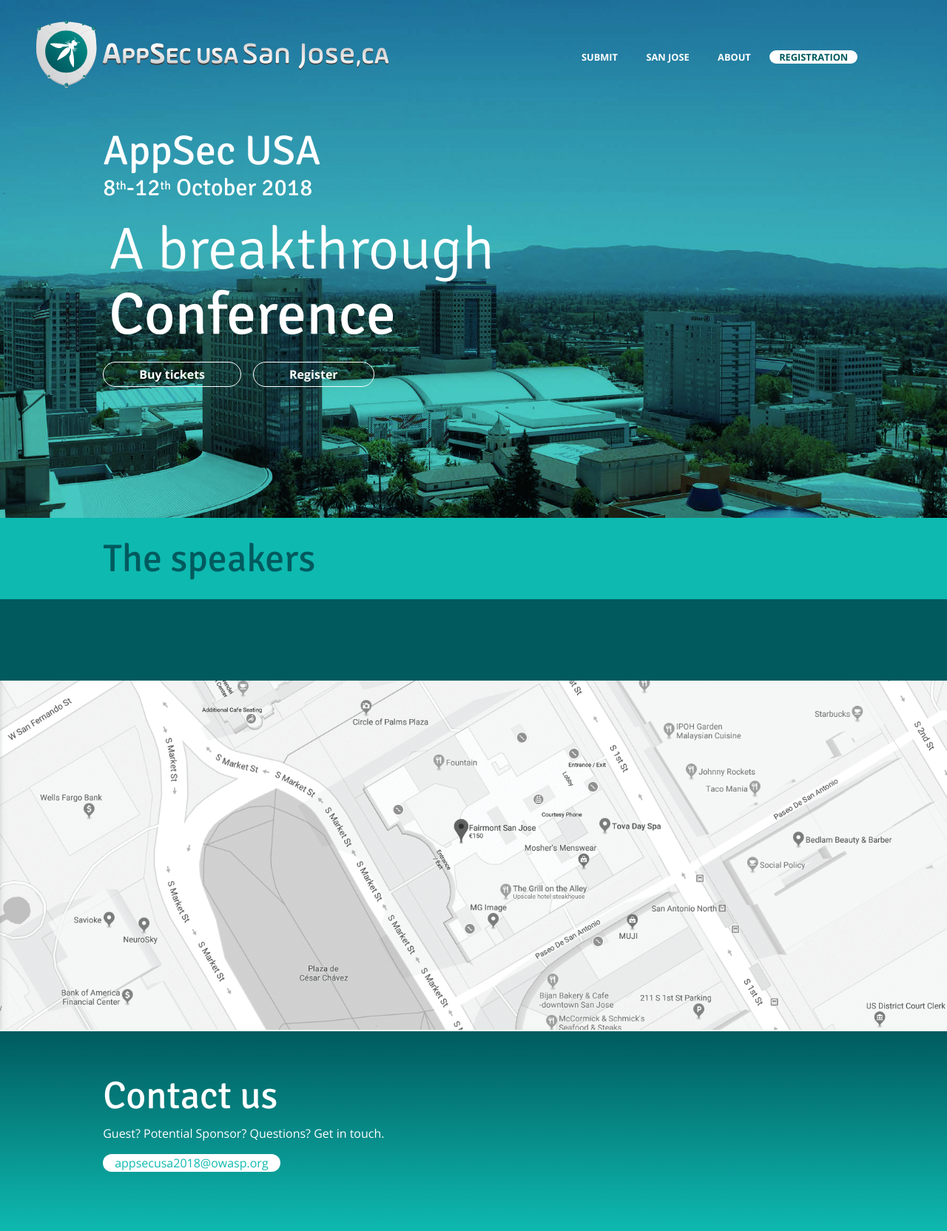
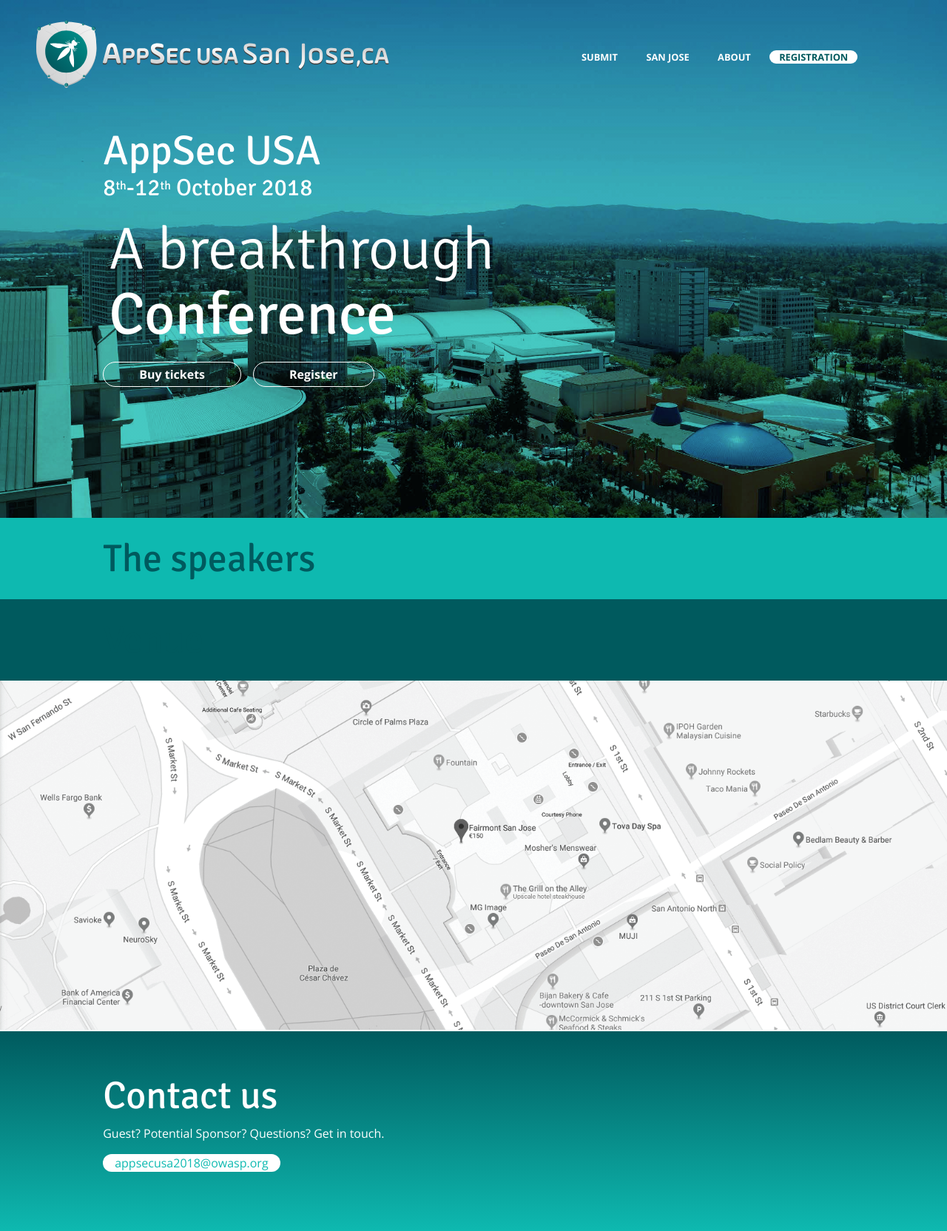
Before and after one commit to OWASP/AppSecUSA2018, a Jekyll site: the page built from index.html, in a window 1280 px wide. Shown: the whole page at 74% size. Built offline with Jekyll 4.4.1, drawn with Linux system fonts in a browser that asks for light colours.

Commit message:
Update index.html

```diff
--- a/index.html
+++ b/index.html
@@ -3,7 +3,7 @@
 layout: multisection
 ---
 
-<section class="image huge" style="background-image: url(assets/images/simpleback.svg), url(assets/images/images-000.jpg); background-size: cover, 120% auto;">
+<section class="image huge" style="background-image: url(assets/images/simpleback.svg), url(assets/images/images-000.jpg);">
 
 	<h2>AppSec USA</h1>
 	<h3>8<sup>th</sup>-12<sup>th</sup> October 2018</h3>
```
